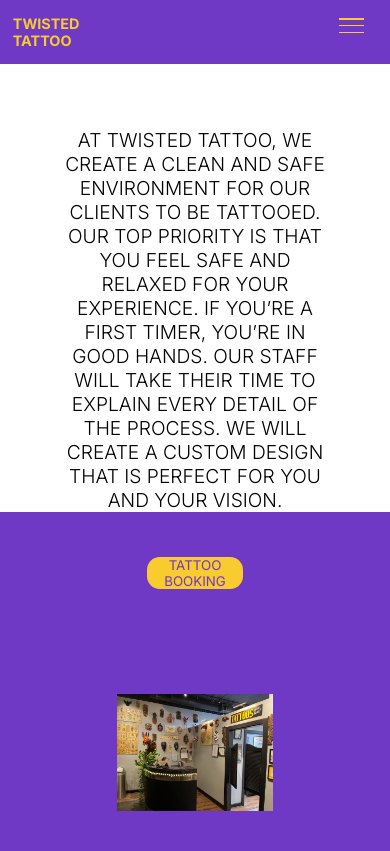
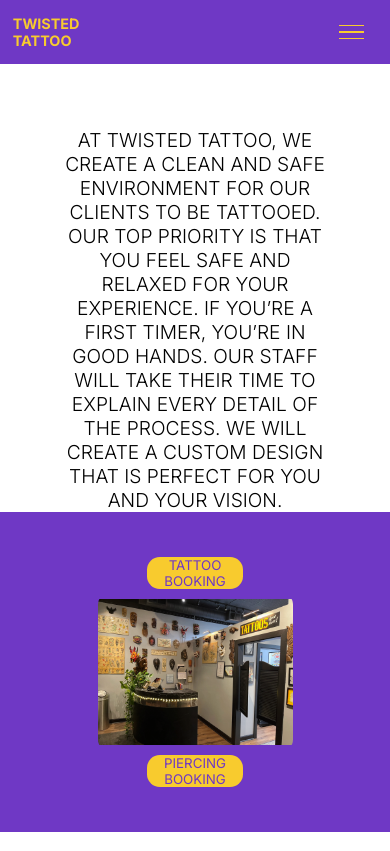
Before and after one commit to hakimmurphy/003, a plain HTML site: page index.html in a window 390 px wide. Shown: the top 851 px of the page. Drawn offline with Linux system fonts and the light colour scheme.

Commit message:
Updated CSS

```diff
--- a/styles2.css
+++ b/styles2.css
@@ -289,7 +289,7 @@ html {
         width: 4rem;
         height: 4rem;
         z-index: 100;
-        top: 2rem;
+        top: 3rem;
         right: 4rem;
         display: flex;
         flex-direction: column;
@@ -310,7 +310,7 @@ html {
     }
 
     .section-3 {
-        height: 75rem;
+        height: 50rem;
     }
 
     .section-3-container {
@@ -320,8 +320,8 @@ html {
 
     .slideshow div {
         margin: auto;
-        width: 40%;
-        height: 40%;
+        width: 50%;
+        height: 50%;
     }
 
     .btn-booking {
```
